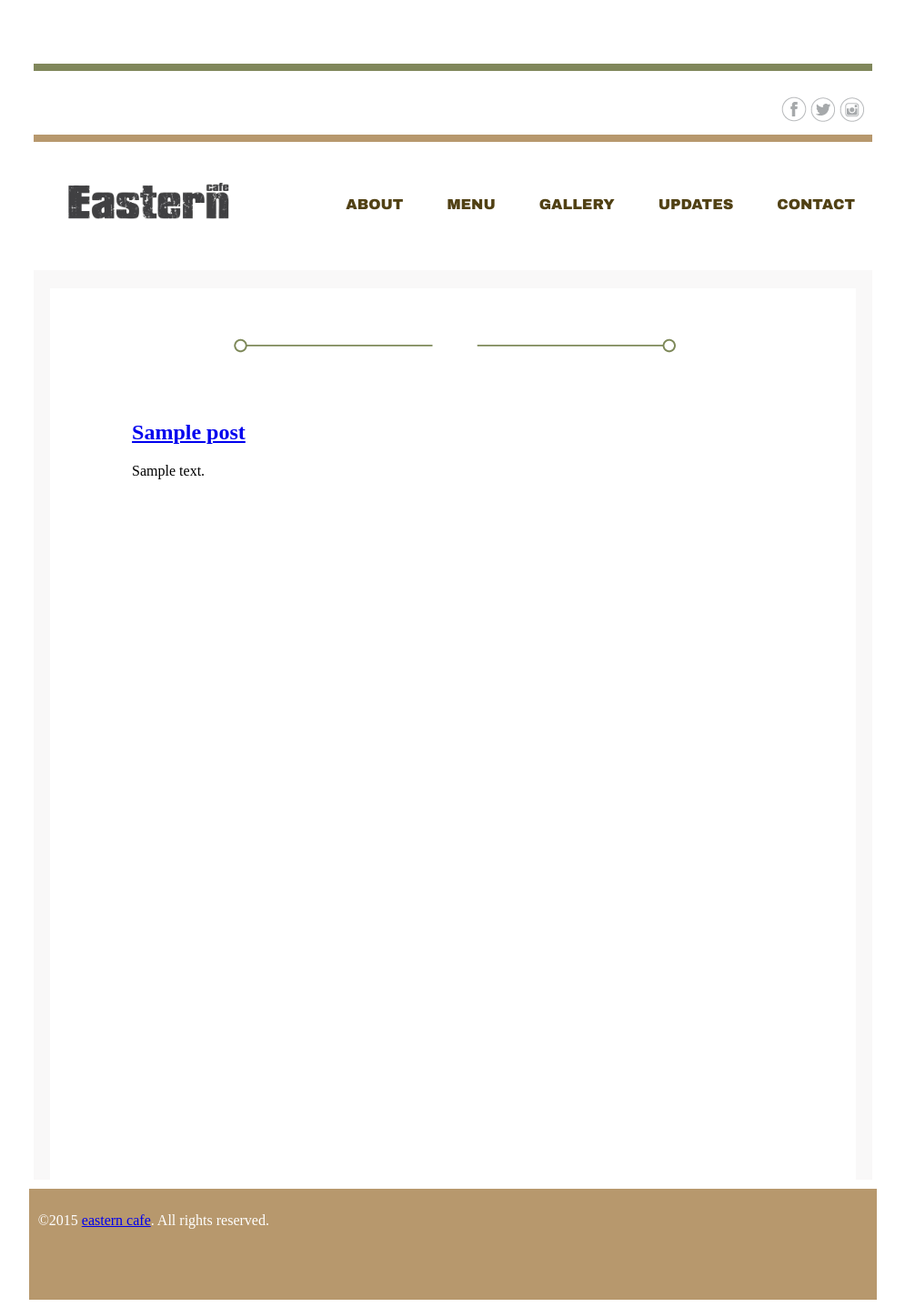
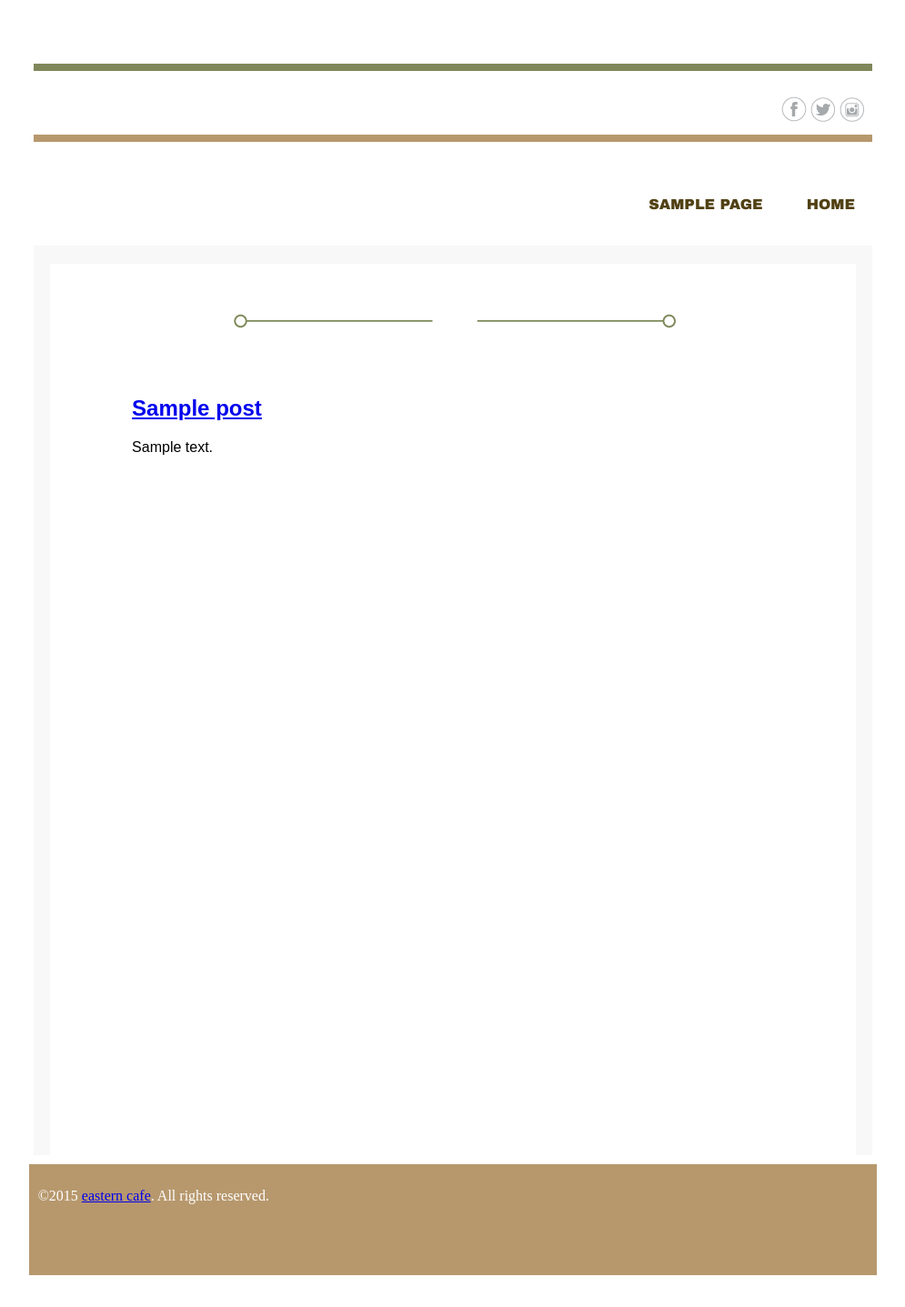
Before and after one commit to flairli/web170sp16, a WordPress theme: template wordpress/index.php in a window 1280 px wide. Shown: the whole page at 91% size, without its empty margins (142-1137 px from the left). After the commit the page ends 1410 px from the top, so only its background shows below. Run offline with PHP 8.4 and a stand-in for WordPress, Linux system fonts and the light colour scheme; the site name, menu and one post (Sample post) are stand-ins, and other content is empty.

Commit message:
Add files via upload

```diff
--- /dev/null
+++ b/wordpress/functions.php
@@ -0,0 +1,22 @@
+<?php
+/*Theme name: web170 sp16 Huiming Li
+author: Huiming Li/Flair
+Description: This is my demo theme for web170 sp16
+version:1.0*/
+//register my menu
+
+
+
+
+
+
+//register my sidebar
+
+
+// Register My Menus
+register_nav_menus(array(
+'main-menu' => __( 'Main' ),
+));
+//
+
+?>
--- a/wordpress/header.php
+++ b/wordpress/header.php
@@ -41,15 +41,6 @@ $("#navigation").toggle(); // ... open or close the navigation
 <!-- End Toggle -->
 
 <!-- Begin Navigation -->
-<div id="navigation">
-    <ul id="navigation-items">
-    <li><a href="#">contact</a></li>
-    <li><a href="#">updates</a></li>
-    <li><a href="#">gallery</a></li>
-    <li><a href="index.php">menu</a></li>
-    <li><a href="about.html">about</a></li>
-    <li><a href="home.html">
-    <img src="<?php bloginfo('template_directory'); ?>/images/easterncafe-logo.jpg" width="177px" height="40px"></a></li>
-    </ul>
 
-</div>
+    <?php wp_nav_menu( array( 'theme_location' => 'main-menu', 'container' => 'div','container_id' => 'navigation', 'items_wrap' => '<ul id="navigation-items" class="%2$s">%3$s</ul>', ) ); ?>
+    <!-- End Navigation -->
--- a/wordpress/style.css
+++ b/wordpress/style.css
@@ -7,6 +7,21 @@ Description: This is my demo theme for web170 sp16
 version:1.0
 
 */
+
+p.sansserif {
+    font-family: Arial, Helvetica, sans-serif;
+}
+
+
+
+@media screen and (max-width: 600px) {
+
+#navigation ul li ul.sub-menu {
+display: block;
+}
+
+}
+
 #toggle {
 display: none;
 }
@@ -672,6 +687,8 @@ text-align: center;
 #updatescontent{
 	width:80%;
 	margin-left:90px;
+    font-family: Arial, Helvetica, sans-serif;
+
 }
 
 #post1{
```
